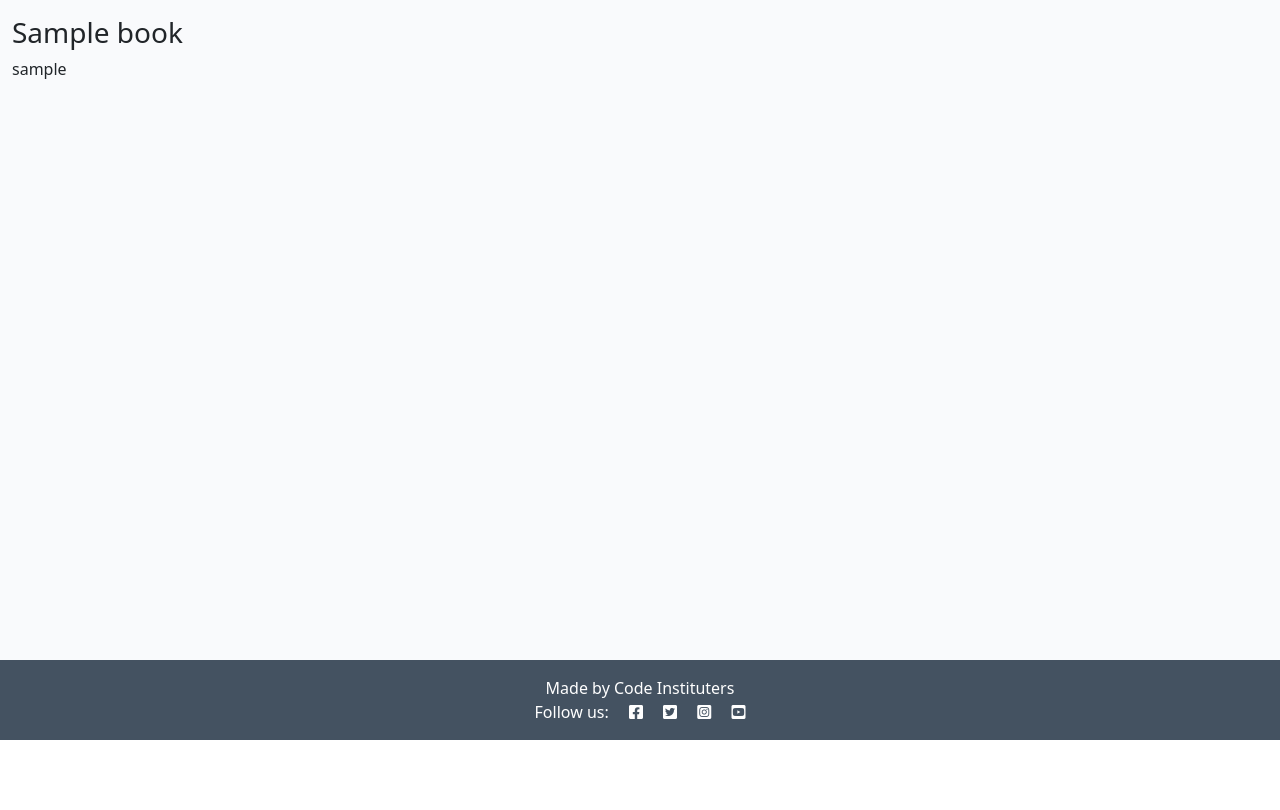
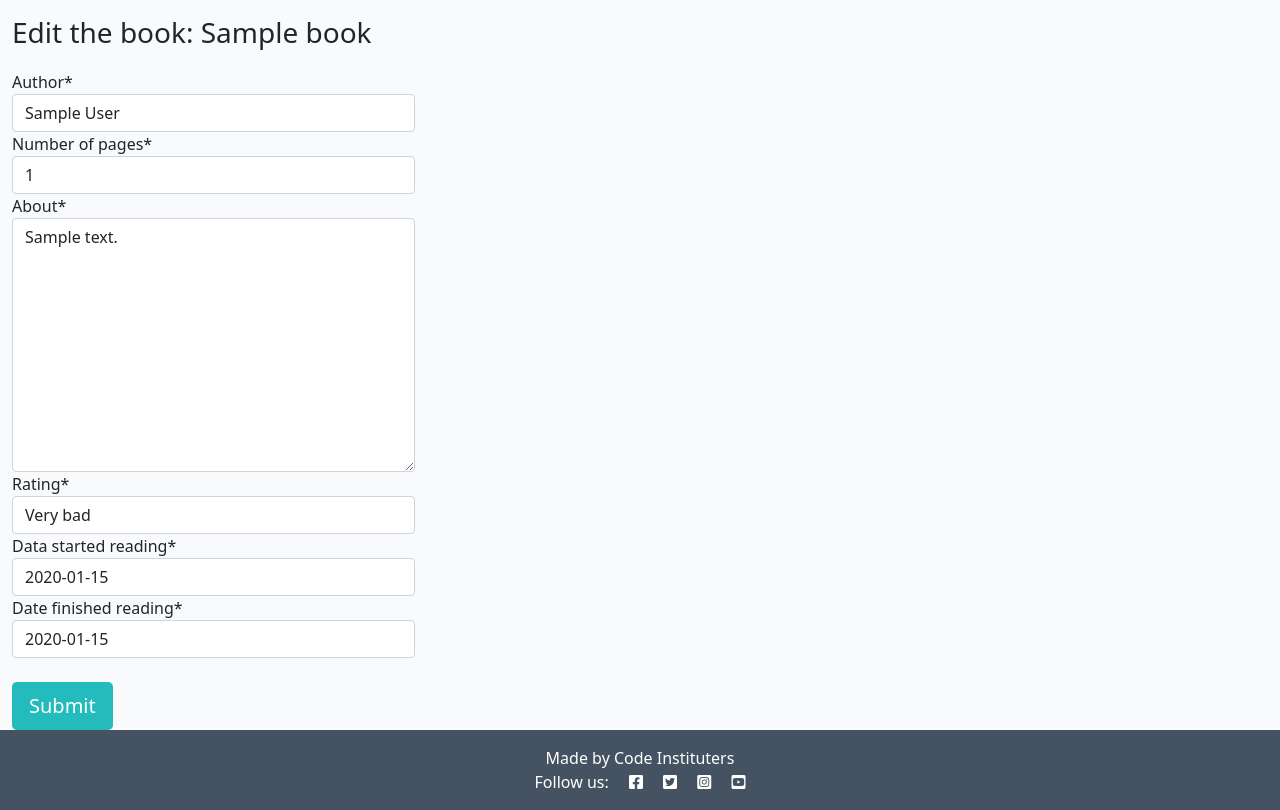
Before and after one commit to omurilolima/book-club, a Django app: a page that uses templates/book_detail.html in a window 1280 px wide. Shown: the part 60-870 px from the top of the page. Before the commit the page ends 800 px from the top, so only its background shows below. Run offline with Django 3.2, Linux system fonts and the light colour scheme; a user stored in the database is signed in; tables that the repository leaves empty hold one stand-in row (values such as "Sample post"); some libraries are stand-ins or nearby versions.

Commit message:
Add new form for editing a book info

```diff
--- a/blog/forms.py
+++ b/blog/forms.py
@@ -23,3 +23,16 @@ class BookForm(forms.ModelForm):
             'date_finished_reading',
             'isbn',
         )
+
+
+class EditBookForm(forms.ModelForm):
+    class Meta:
+        model = Book
+        fields = (
+            'author',
+            'number_of_pages',
+            'about',
+            'rating',
+            'data_started_reading',
+            'date_finished_reading',
+        )
--- a/blog/views.py
+++ b/blog/views.py
@@ -3,7 +3,7 @@ from django.views import generic, View
 from django.views.generic.detail import DetailView
 from django.http import HttpResponseRedirect
 from .models import Post, Book
-from .forms import CommentForm, BookForm
+from .forms import CommentForm, BookForm, EditBookForm
 
 
 class PostList(generic.ListView):
@@ -122,10 +122,20 @@ class BookDetail(View):
 
     def get(self, request, slug, *args, **kwargs):
         book = get_object_or_404(Book, slug=slug)
+        book_form = EditBookForm({
+            "author": book.author,
+            "number_of_pages": book.number_of_pages,
+            "about": book.about,
+            "rating": book.rating,
+            "data_started_reading": book.data_started_reading,
+            "date_finished_reading": book.date_finished_reading,
+        })
 
         return render(
             request,
             'book_detail.html',
             {
-            'book': book
-        })
+                'book': book,
+                'book_form': book_form
+            }
+        )
--- a/templates/book_detail.html
+++ b/templates/book_detail.html
@@ -5,8 +5,16 @@
 <div class="container-fluid">
     <div class="row">
         <div class="col-4 mt-3 off-set-2">
-            <h3>{{ book.title }}</h3>
-            <p>{{ book.slug }}</p>
+            {% if user.is_authenticated %}
+            <h3>Edit the book: {{ book.title }}</h3>
+
+            <form method="post" style="margin-top: 1.3em;">
+                {{ book_form | crispy }}
+                {% csrf_token %}
+                <br>
+                <button type="submit" class="btn btn-signup btn-lg">Submit</button>
+            </form>
+            {% endif %}
         </div>
     </div>
 </div>
```
Also changed, not shown: blog/models.py (line endings or trailing spaces).
